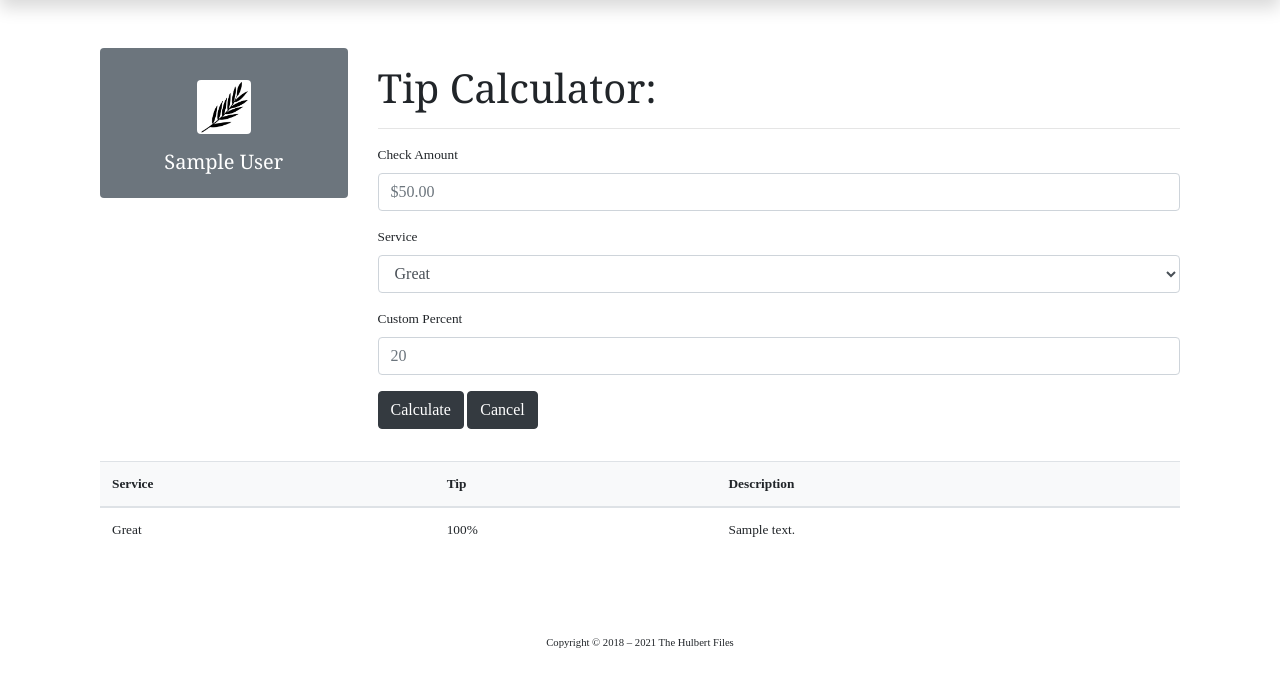
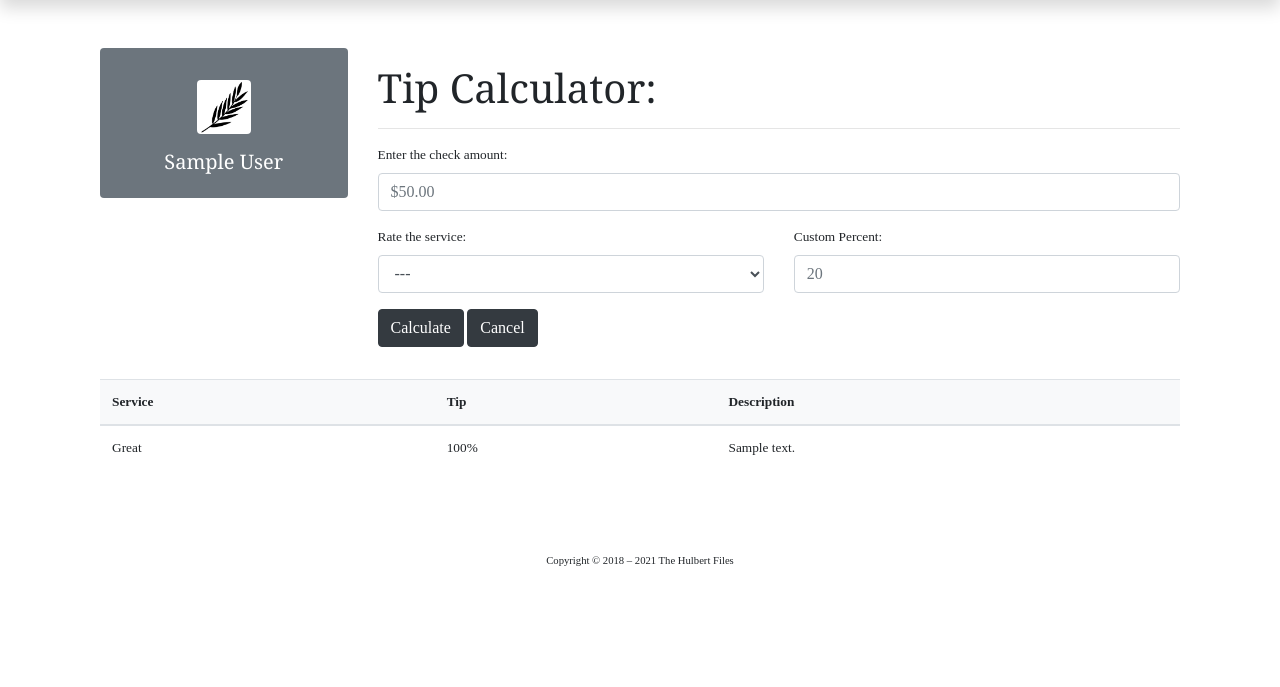
Before and after one commit to EoghyUnscripted/Portal, a Django app: page /tips/dashboard/ in a window 1280 px wide. Shown: the part 76-763 px from the top of the page. Run offline with Django 3.2, Linux system fonts and the light colour scheme; a user stored in the database is signed in; tables that the repository leaves empty hold one stand-in row (values such as "Sample post"); some libraries are stand-ins or nearby versions.

Commit message:
Modifications to the layout and form functions.

```diff
--- a/Tips/templates/tips/dashboard.html
+++ b/Tips/templates/tips/dashboard.html
@@ -7,7 +7,7 @@
     <div class ='container-fluid'>
         {% if tip %}
         <script>
-            window.alert('Check Amount: ${{ check|floatformat:2 }}\nTip Percent: {{ percent }}\nTip Amount: ${{ tip|floatformat:2 }} \nTotal : ${{ pay|floatformat:2 }}');
+            window.alert('Check Amount: ${{ check|floatformat:2 }}\nTip Percent: {{ percent }}\nTip Amount: ${{ tip|floatformat:2 }} \nTotal Payment: ${{ pay|floatformat:2 }}');
         </script>
         {% elif error %}
         <script>
@@ -32,21 +32,26 @@
                 <form method='POST' action='{% url "tip-calculate" %}' enctype="multipart/form-data">
                     {% csrf_token %}
                     <div class='form-group'>
-                        <label class="control-label" for="check_amt">Check Amount</label>
+                        <label class="control-label" for="check_amt">Enter the check amount:</label>
                         <input class="form-control" id="check_amt" name="check_amt" placeholder="$50.00" type="text" />
                     </div>
                     <div class='form-group'>
-                        <label class="control-label" for="service_lvl">Service</label>
+                        <div class='row'>
+                            <div class='col'>
+                                <label class="control-label" for="service_lvl">Rate the service:</label>
                                 <select class="form-control" id="service_lvl" name='service_lvl'>
+                                    <option value='-1' selected='selected'>---</option>
                                     {% for s in service.all %}
                                     <option value='{{ s.id }}'>{{ s.Tip_Service_Level }}</option>
                                     {% endfor %}
-                            <option>Custom</option>
+                                    <option>Custom Percent</option>
                                 </select>
                             </div>
-                    <div class='form-group'>
-                        <label class="control-label" for="custom_percent">Custom Percent</label>
+                            <div class='col'>
+                                <label class="control-label" for="custom_percent">Custom Percent:</label>
                                 <input class="form-control" id="custom_percent" name="custom_percent" placeholder="20" type="number" />
+                            </div>
+                        </div>
                     </div>
 
                     <div class='form-group'>
--- a/Tips/views.py
+++ b/Tips/views.py
@@ -15,16 +15,27 @@ def dashboard(request):
 @login_required(login_url='/login')
 def tips(request):
     if request.method == 'POST':
-        if (request.POST['check_amt'] and request.POST['service_lvl'] == 'Custom'):
-            check = float(request.POST['check_amt'])
-            tip = check * (float(request.POST['custom_percent']) / 100)
-            calc = check + tip
-            pay = float(calc)
-            percent = str(request.POST['custom_percent']) + '%'
+        if request.POST['service_lvl'] == '---':
             service = Percentage.objects
-            context = {'pay':pay, 'tip':tip, 'check':check, 'percent':percent, 'service':service}
+            error = 'You must select a service level or custom percentage for manual entry.'
+            context = {'service':service, 'error':error}
             return render(request, 'tips/dashboard.html', context)
-        elif (request.POST['check_amt'] and request.POST['service_lvl']):
+        elif request.POST['service_lvl'] == 'Custom':
+            if (request.POST['check_amt'] and request.POST['custom_percent']):
+                check = float(request.POST['check_amt'])
+                tip = check * (float(request.POST['custom_percent']) / 100)
+                calc = check + tip
+                pay = float(calc)
+                percent = str(request.POST['custom_percent']) + '%'
+                service = Percentage.objects
+                context = {'pay':pay, 'tip':tip, 'check':check, 'percent':percent, 'service':service}
+                return render(request, 'tips/dashboard.html', context)
+            else:
+                service = Percentage.objects
+                error = 'Check amount and service level are required.\\nFor custom service level, include the custom percent.'
+                context = {'service':service, 'error':error}
+                return render(request, 'tips/dashboard.html', context)
+        elif (request.POST['check_amt'] and request.POST['service_lvl'] != '-1'):
             service = get_object_or_404(Percentage, pk=request.POST['service_lvl'])
             percent = service.Tip_Percent
             check = float(request.POST['check_amt'])
```
Lines whose indentation alone changed are shown as unchanged.
